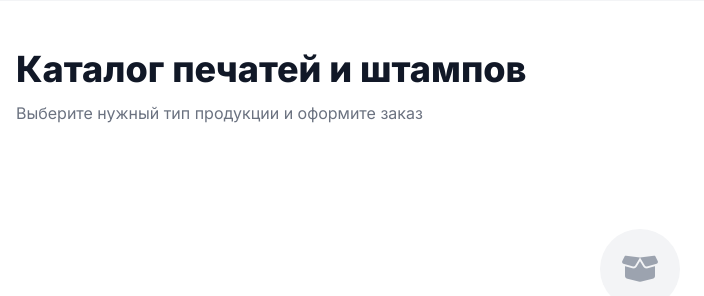
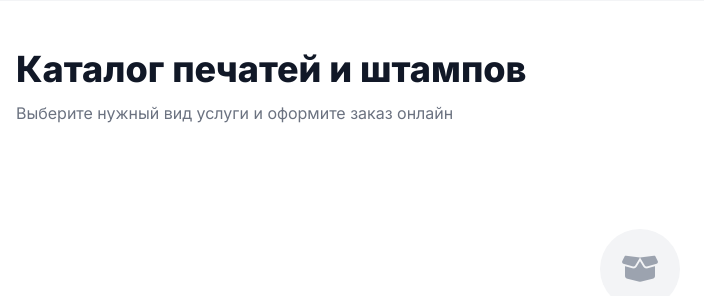
Before and after one commit to NovaCode37/pechati, a Flask app: page /catalog in a window 1280 px wide. Shown: the part 176-472 px from the top of the page, without its empty margins (0-704 px from the left). Run offline with Flask 3, Linux system fonts and the light colour scheme; data that the repository does not hold is empty; parts of the project's set-up code (start-up, migrations or seed data) failed here and were passed over; some libraries are stand-ins or nearby versions.

Commit message:
fix: update catalog page subtitle text

```diff
--- a/templates/catalog_all.html
+++ b/templates/catalog_all.html
@@ -16,7 +16,7 @@
     <div class="max-w-7xl mx-auto px-4">
         <div class="mb-10">
             <h1 class="text-3xl md:text-4xl font-extrabold text-gray-900 mb-3">Каталог печатей и штампов</h1>
-            <p class="text-gray-500 max-w-2xl">Выберите нужный тип продукции и оформите заказ</p>
+            <p class="text-gray-500 max-w-2xl">Выберите нужный вид услуги и оформите заказ онлайн</p>
         </div>
 
         {% if products %}
```
